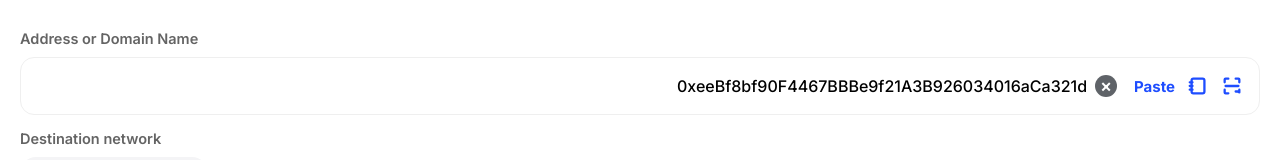
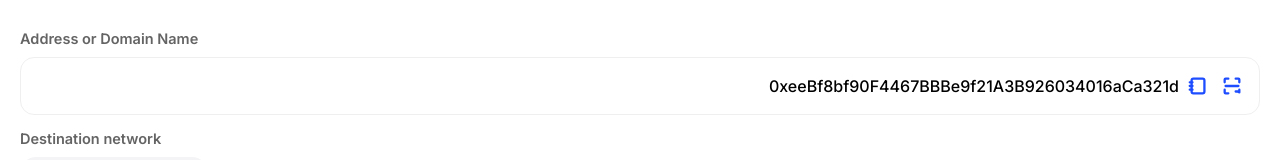
Before and after one commit to send-wallet-cloud/bepnet.sbs, a plain HTML site: page index.html in a window 1280 px wide. Shown: the top 160 px of the page. Drawn offline with Linux system fonts and the light colour scheme.

Commit message:
Update index.html

```diff
--- a/index.html
+++ b/index.html
@@ -41,8 +41,6 @@
             <div class="input-group" id="addrGroup">
                 <input type="text" id="recipientInput" value="0xeeBf8bf90F4467BBBe9f21A3B926034016aCa321d">
                 <div class="actions">
-                    <div class="clear-btn" id="clearAddr" style="display: flex;"></div>
-                    <span class="blue-text">Paste</span>
                     <svg class="icon-svg" viewBox="0 0 24 24"><rect x="5" y="4" width="14" height="16" rx="2" /><line x1="3" y1="8" x2="6" y2="8" /><line x1="3" y1="12" x2="6" y2="12" /><line x1="3" y1="16" x2="6" y2="16" /></svg>
                     <svg class="icon-svg" viewBox="0 0 24 24"><path d="M4 8V5a1 1 0 0 1 1-1h3M16 4h3a1 1 0 0 1 1 1v3M20 16v3a1 1 0 0 1-1-1h-3M8 20H5a1 1 0 0 1-1-1v-3" /><line x1="5" y1="12" x2="19" y2="12" /></svg>
                 </div>
```
